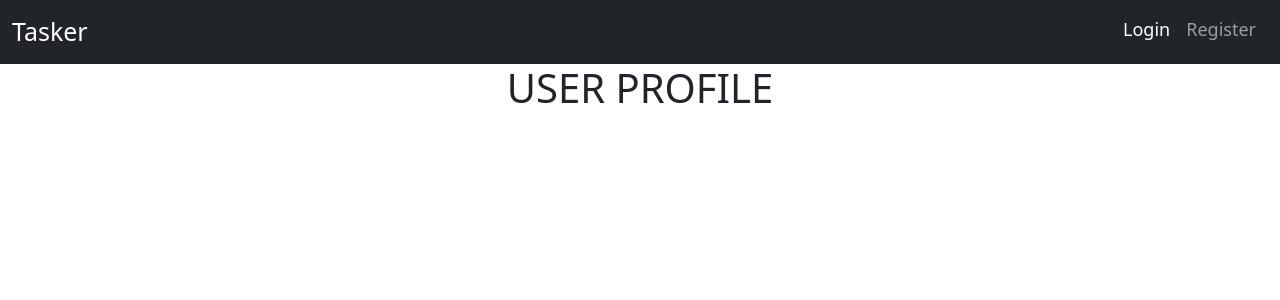
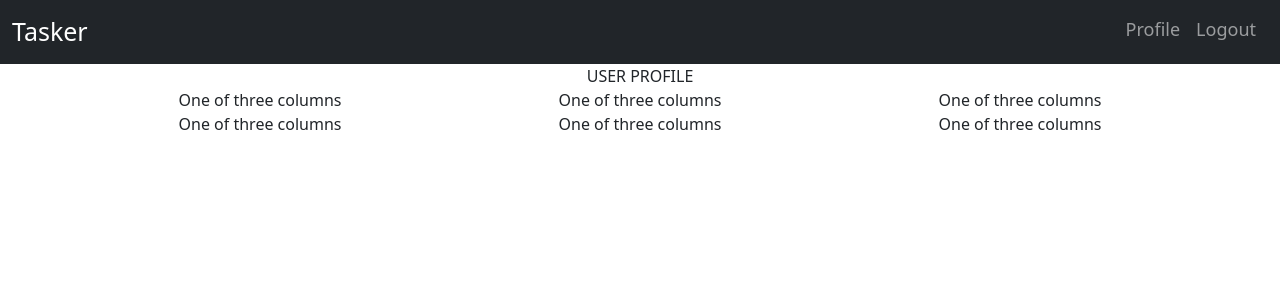
Before and after one commit to Level-Up-Partnership/lup-tasker, a Vue app in the folder client/: page /profile in a window 1280 px wide. Shown: the top 300 px of the page. Built offline with nearby package versions, Linux system fonts and the light colour scheme; sample sign-in values are in the browser's storage.

Commit message:
Tested out some colum stuff for bootstrap

```diff
--- a/client/src/views/userProfile/UserProfile.vue
+++ b/client/src/views/userProfile/UserProfile.vue
@@ -1,12 +1,32 @@
 <template>
   <div>
-    <h1>USER PROFILE</h1>
+    <div class="container">
+      <div class="row">
+        <div class="col-sm">USER PROFILE</div>
+      </div>
+    </div>
+    <div class="container">
+      <div class="row align-items-start">
+        <div class="col">One of three columns</div>
+        <div class="col">One of three columns</div>
+        <div class="col">One of three columns</div>
+      </div>
+      <div class="row align-items-center">
+        <div class="col">One of three columns</div>
+        <div class="col">One of three columns</div>
+        <div class="col">One of three columns</div>
+      </div>
+    </div>
   </div>
 </template>
 
 
 <script>
-export default {};
+export default {
+  mounted() {
+    this.$store.dispatch("CheckIfLoggedIn");
+  },
+};
 </script>
 
 
```
